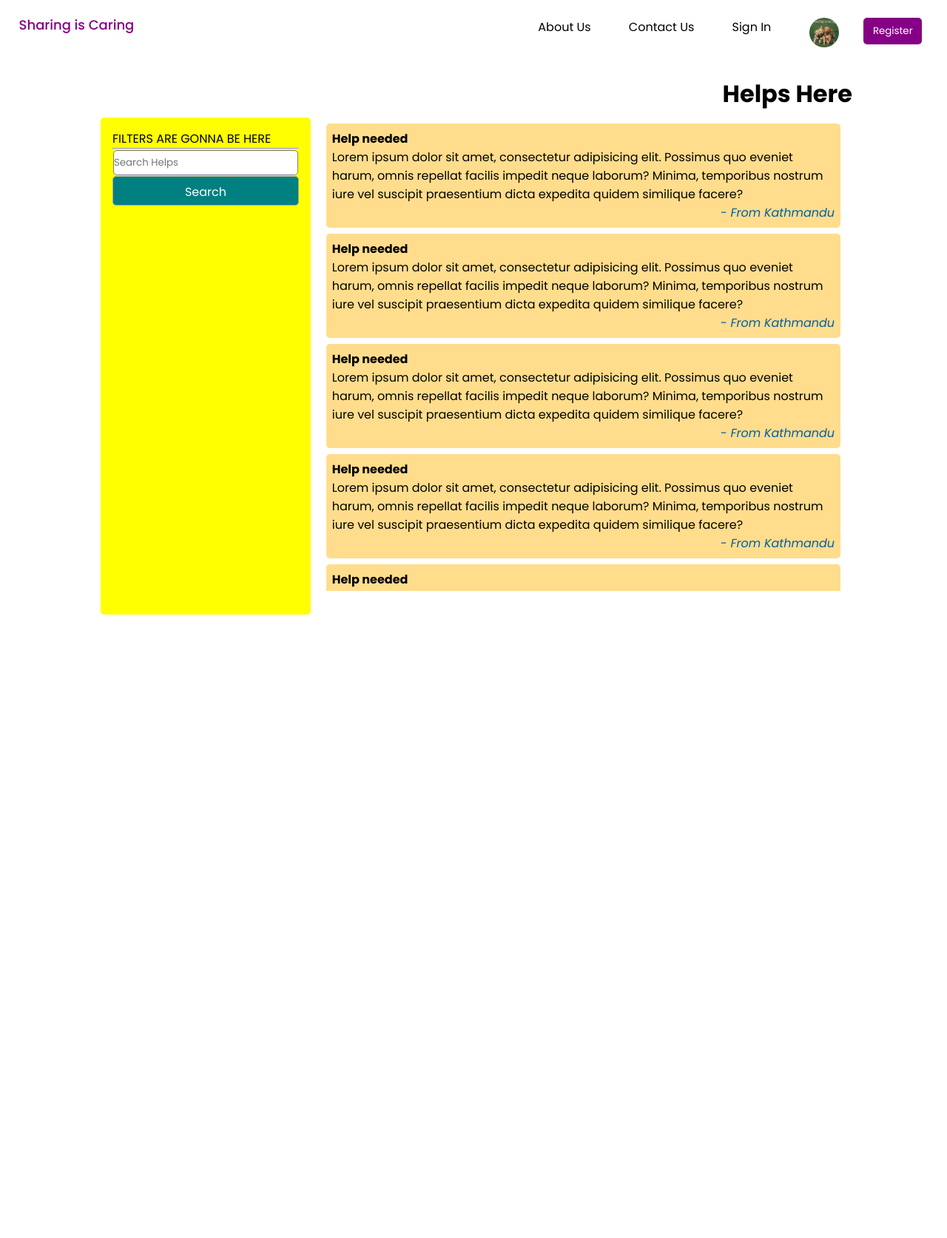
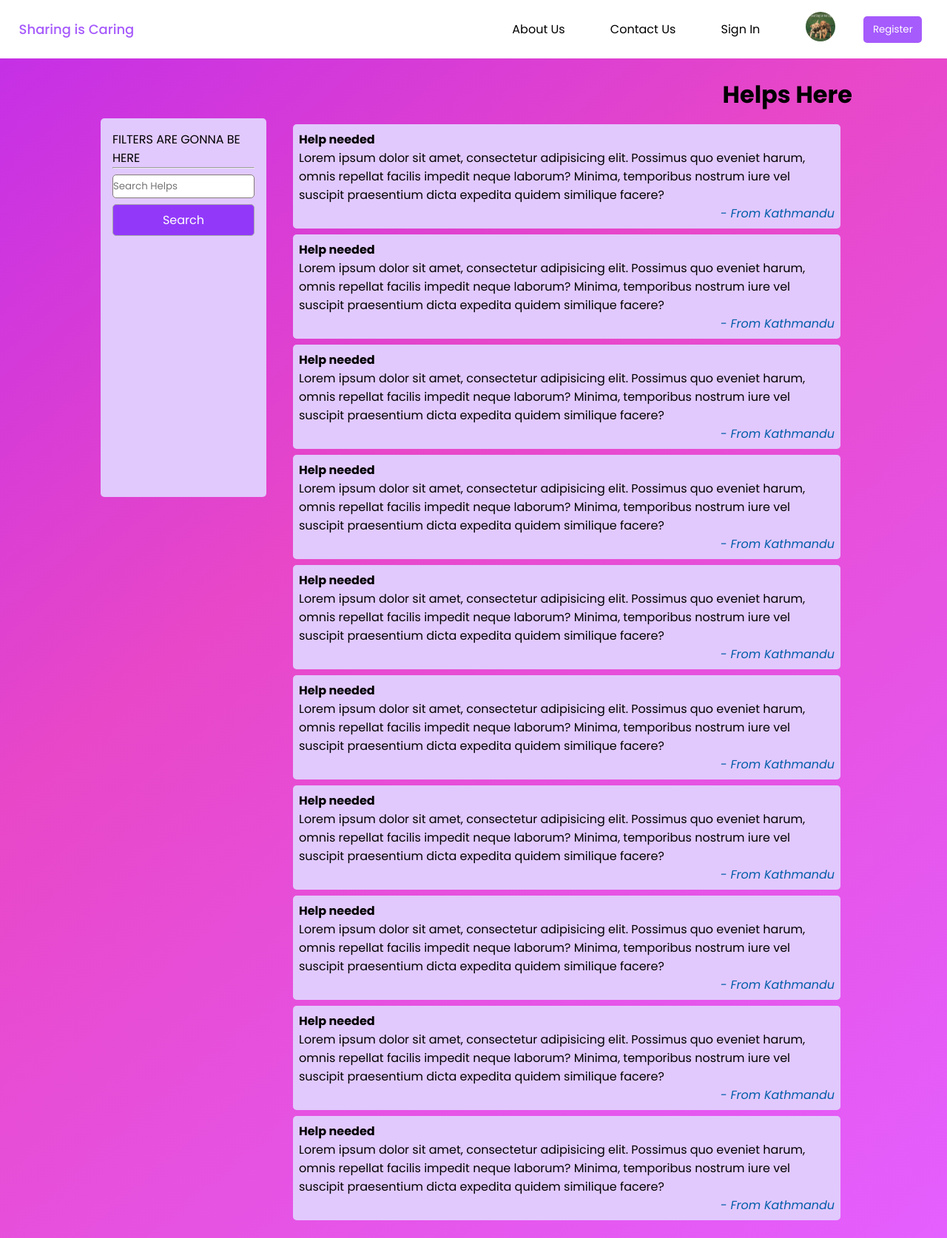
Before and after one commit to NistCollegeTeam/College-Web-Project-I, a PHP site: page /list.php in a window 1280 px wide. Shown: the whole page at 74% size. Before the commit the page ends 831 px from the top, so only its background shows below. Run offline with PHP 8.4, Linux system fonts and the light colour scheme.

Commit message:
sticky nac

```diff
--- a/list.php
+++ b/list.php
@@ -19,12 +19,12 @@
             <div class="sidebar">
                 FILTERS ARE GONNA BE HERE
                 <hr>
-                <div class="search-form">
-                    <input type="email" name="search" id="search-input" placeholder="Search Helps">
+                <form class="search-form">
+                    <input type="text" name="search" class="search-input" placeholder="Search Helps">
                     <button class="btn search-btn">
                         Search
                     </button>
-                </div>
+                </form>
             </div>
             <div class="helplist-container">
                 <div class="help-item">
--- a/nav.php
+++ b/nav.php
@@ -21,11 +21,9 @@
                 <img src="./public/dog.jpeg" alt="" srcset="" class='avatar'>
             </a>
         </div>
-        <div class="nav-btn">
+        <div class="nav-btn nav-item">
             <button class="btn btn-login">
-                <a href="#">
                     Register
-                </a>
             </button>
         </div>
     </div>
--- a/styles/list.css
+++ b/styles/list.css
@@ -7,23 +7,25 @@
   padding: 0.5em;
 }
 .sidebar {
-  background-color: yellow;
-  height: 80vh;
+  background-color: #e1c9fd;
+  height: 60vh;
   margin-right: 1vw;
-  width: 25%;
+  width: 15%;
   border-radius: 5px;
   padding: 2vh;
+  position: fixed;
 }
 .helplist-container {
-  height: 80vh;
+  /* height: 80vh; */
   width: 75%;
-  background-color: rgb(255, 255, 255);
+  background-color: transparent;
   border-radius: 5px;
-  overflow-y: scroll;
+  /* overflow-y: scroll; */
+  padding-left: 25%;
 }
 .help-item {
   min-height: 10vh;
-  background-color: rgb(255, 221, 140);
+  background-color: #e1c9fd;
   margin: 1vh;
   padding: 1vh;
   border-radius: 5px;
@@ -38,12 +40,14 @@
   display: flex;
   flex-direction: column;
 }
+.search-input {
+  margin: 1vh 0px;
+}
 .search-btn {
-  background-color: teal;
+  background-color: #9239f9;
   color: white;
   font-size: medium;
 }
-.search-btn:focus,
 .search-btn:active {
-  background-color: rgb(0, 173, 173);
+  background-color: #6a32aa;
 }
--- a/styles/main.css
+++ b/styles/main.css
@@ -1,7 +1,7 @@
 @import url("https://fonts.googleapis.com/css2?family=Poppins:ital,wght@0,100;0,200;0,300;0,400;0,500;0,600;0,700;0,800;1,400;1,700&display=swap");
 * {
-  --primary: rgb(133, 0, 133);
-  --secondary: rgb(194, 0, 194);
+  --primary: #a65bfc;
+  --secondary: #c099e8;
   --meta: rgb(0, 93, 168);
   --btn-shadow: rgba(163, 211, 226, 0.897);
   padding: 0px;
@@ -30,13 +30,14 @@
 }
 
 .container {
-  padding: 1vh 10vw;
+  padding: 13vh 10vw 1vh 10vw;
 }
 .btn {
   border: 0.1rem solid #a8a8a8;
   padding: 1vh 1vw;
   border-radius: 5px;
-  max-height: 5vh;
+  min-height: 30px;
+  max-height: 10vh;
   cursor: pointer;
 }
 input:focus,
@@ -54,8 +55,19 @@ input:focus,
 }
 
 input {
-  height: 4vh;
+  min-height: 30px;
+  max-height: 10vh;
   border-radius: 5px;
   margin: 1px;
   border: 0.1em solid rgb(131, 122, 122);
 }
+
+body {
+  background: rgb(195, 46, 232);
+  background: linear-gradient(
+    139deg,
+    rgba(195, 46, 232, 1) 0%,
+    rgba(232, 71, 200, 1) 39%,
+    rgba(228, 95, 255, 1) 100%
+  );
+}
--- a/styles/nav.css
+++ b/styles/nav.css
@@ -1,7 +1,13 @@
 nav {
   display: flex;
-  padding: 2vh 2vw;
+  padding: 1vh 2vw;
   justify-content: space-between;
+  background-color: white;
+  z-index: 1;
+  position: fixed;
+  top: 0;
+  left: 0;
+  right: 0;
 }
 nav a {
   text-decoration: none;
@@ -13,6 +19,8 @@ nav a {
   padding: 0.5vh 0vw;
   color: var(--primary);
   cursor: pointer;
+  margin-top: auto;
+  margin-bottom: auto;
 }
 .nav-links {
   display: flex;
@@ -20,6 +28,12 @@ nav a {
 .nav-item {
   padding: 1vh 2vw;
   text-align: center;
+  top: 30%;
+  margin-top: auto;
+  margin-bottom: auto;
+}
+.nav-link {
+  padding: 5px;
 }
 .nav-btn {
   padding: 1vh;
@@ -28,6 +42,7 @@ nav a {
 .btn-login {
   border: none;
   background-color: var(--primary);
+  color: white;
 }
 .btn-login:active {
   background-color: var(--secondary);
@@ -38,8 +53,8 @@ nav a {
     0 0 5px var(--secondary);
 }
 .avatar {
-  width: 5vh;
-  height: 5vh;
+  width: 40px;
+  height: 40px;
   border-radius: 50px;
   overflow: hidden;
 }
```
